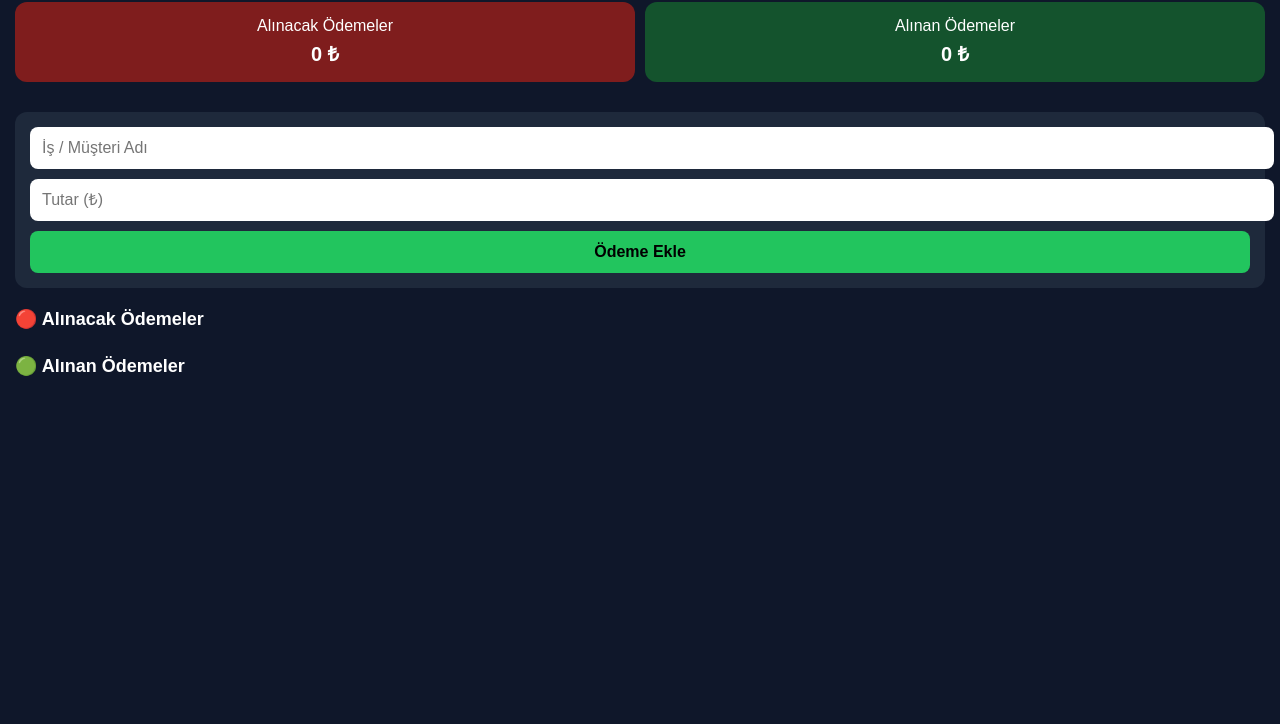
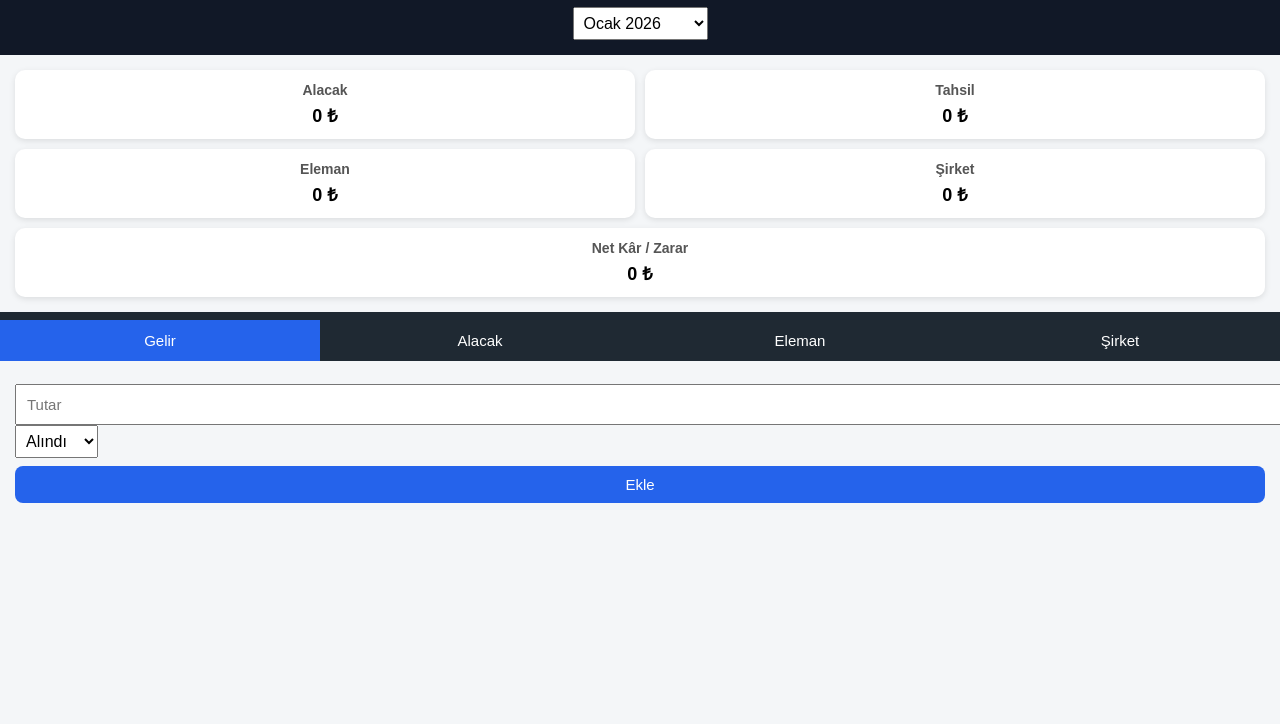
Before and after one commit to avmedya4-bit/av-media-muhasebe, a plain HTML site: page index.html in a window 1280 px wide. Shown: the part 76-800 px from the top of the page. Drawn offline with Linux system fonts and the light colour scheme.

Commit message:
Update index.html

```diff
--- a/index.html
+++ b/index.html
@@ -3,217 +3,245 @@
 <head>
 <meta charset="UTF-8">
 <meta name="viewport" content="width=device-width, initial-scale=1.0">
-<title>AV Media Ödeme Takip</title>
+<title>Ödeme Takip Sistemi</title>
 
 <style>
 body {
   margin: 0;
   font-family: Arial, sans-serif;
-  background: #0f172a;
-  color: #fff;
+  background: #f4f6f8;
 }
 
 header {
-  background: linear-gradient(135deg, #2563eb, #1e40af);
-  padding: 20px;
+  background: #111827;
+  color: #fff;
+  padding: 15px;
   text-align: center;
-  font-size: 20px;
-  font-weight: bold;
 }
 
-.totals {
-  display: flex;
+.month {
+  margin-top: 10px;
+}
+
+select {
+  padding: 6px;
+  font-size: 16px;
+}
+
+.summary {
+  display: grid;
+  grid-template-columns: repeat(2,1fr);
   gap: 10px;
   padding: 15px;
 }
 
-.total-box {
-  flex: 1;
-  padding: 15px;
-  border-radius: 12px;
+.box {
+  background: white;
+  padding: 12px;
+  border-radius: 10px;
   text-align: center;
+  box-shadow: 0 2px 6px rgba(0,0,0,.1);
 }
 
-.total-box.red { background: #7f1d1d; }
-.total-box.green { background: #14532d; }
+.box h3 {
+  margin: 0;
+  font-size: 14px;
+  color: #555;
+}
 
-.total-box span {
-  display: block;
-  margin-top: 5px;
-  font-size: 20px;
+.box p {
+  margin: 5px 0 0;
+  font-size: 18px;
   font-weight: bold;
 }
 
-.container { padding: 15px; }
-
-.add-box {
-  background: #1e293b;
-  padding: 15px;
-  border-radius: 12px;
-  margin-bottom: 20px;
+.tabs {
+  display: flex;
+  background: #1f2933;
 }
 
-.add-box input {
-  width: 100%;
+.tabs button {
+  flex: 1;
   padding: 12px;
-  margin-bottom: 10px;
-  border-radius: 8px;
+  background: none;
   border: none;
-  font-size: 16px;
+  color: #fff;
+  font-size: 15px;
 }
 
-.add-box button {
+.tabs button.active {
+  background: #2563eb;
+}
+
+.tab {
+  display: none;
+  padding: 15px;
+}
+
+.tab.active {
+  display: block;
+}
+
+input, button {
   width: 100%;
-  padding: 12px;
+  padding: 10px;
+  margin-top: 8px;
+  font-size: 15px;
+}
+
+button.add {
+  background: #2563eb;
+  color: white;
   border: none;
   border-radius: 8px;
-  background: #22c55e;
-  font-size: 16px;
-  font-weight: bold;
 }
 
-.section { margin-bottom: 25px; }
-.section h2 { font-size: 18px; }
-
-.card {
-  background: #1e293b;
-  padding: 12px;
-  border-radius: 10px;
-  margin-bottom: 10px;
+.list {
+  margin-top: 10px;
 }
 
-.card.red { border-left: 5px solid #ef4444; }
-.card.green { border-left: 5px solid #22c55e; }
-
-.actions {
+.item {
+  background: white;
+  padding: 8px;
+  border-radius: 6px;
+  margin-bottom: 6px;
   display: flex;
-  gap: 10px;
-  margin-top: 8px;
+  justify-content: space-between;
 }
-
-.actions button {
-  flex: 1;
-  padding: 8px;
-  border-radius: 8px;
-  border: none;
-}
-
-.pay-btn { background: #22c55e; }
-.delete-btn { background: #ef4444; color: #fff; }
 </style>
 </head>
 
 <body>
 
-<header>AV MEDIA – ÖDEME TAKİP</header>
+<header>
+  <h2>Ödeme Takip</h2>
+  <div class="month">
+    <select id="month"></select>
+  </div>
+</header>
 
-<div class="totals">
-  <div class="total-box red">
-    Alınacak Ödemeler
-    <span id="pendingTotal">0 ₺</span>
-  </div>
-  <div class="total-box green">
-    Alınan Ödemeler
-    <span id="paidTotal">0 ₺</span>
+<div class="summary">
+  <div class="box"><h3>Alacak</h3><p id="alacak">0 ₺</p></div>
+  <div class="box"><h3>Tahsil</h3><p id="tahsil">0 ₺</p></div>
+  <div class="box"><h3>Eleman</h3><p id="eleman">0 ₺</p></div>
+  <div class="box"><h3>Şirket</h3><p id="sirket">0 ₺</p></div>
+  <div class="box" style="grid-column: span 2;">
+    <h3>Net Kâr / Zarar</h3>
+    <p id="kar">0 ₺</p>
   </div>
 </div>
 
-<div class="container">
+<div class="tabs">
+  <button onclick="openTab(0)" class="active">Gelir</button>
+  <button onclick="openTab(1)">Alacak</button>
+  <button onclick="openTab(2)">Eleman</button>
+  <button onclick="openTab(3)">Şirket</button>
+</div>
 
-  <div class="add-box">
-    <input type="text" id="name" placeholder="İş / Müşteri Adı">
-    <input type="number" id="amount" placeholder="Tutar (₺)">
-    <button onclick="addPayment()">Ödeme Ekle</button>
-  </div>
+<div class="tab active">
+  <input id="gelirTutar" placeholder="Tutar">
+  <select id="gelirDurum">
+    <option value="alindi">Alındı</option>
+    <option value="alacak">Alacak</option>
+  </select>
+  <button class="add" onclick="ekle('gelir')">Ekle</button>
+  <div class="list" id="gelirList"></div>
+</div>
 
-  <div class="section">
-    <h2>🔴 Alınacak Ödemeler</h2>
-    <div id="pending"></div>
-  </div>
+<div class="tab">
+  <input id="alacakTutar" placeholder="Alacak Tutarı">
+  <button class="add" onclick="ekle('alacak')">Ekle</button>
+  <div class="list" id="alacakList"></div>
+</div>
 
-  <div class="section">
-    <h2>🟢 Alınan Ödemeler</h2>
-    <div id="paid"></div>
-  </div>
+<div class="tab">
+  <input id="elemanAd" placeholder="Eleman Adı">
+  <input id="elemanTutar" placeholder="Tutar">
+  <button class="add" onclick="ekle('eleman')">Ekle</button>
+  <div class="list" id="elemanList"></div>
+</div>
 
+<div class="tab">
+  <input id="sirketAciklama" placeholder="Açıklama (Yakıt, Kira...)">
+  <input id="sirketTutar" placeholder="Tutar">
+  <button class="add" onclick="ekle('sirket')">Ekle</button>
+  <div class="list" id="sirketList"></div>
 </div>
 
 <script>
-let payments = JSON.parse(localStorage.getItem("avmedia_payments")) || [];
+const monthSel = document.getElementById("month");
+const now = new Date();
+for(let i=0;i<12;i++){
+  const d = new Date(now.getFullYear(), i);
+  monthSel.innerHTML += `<option value="${d.getFullYear()}-${i}">${d.toLocaleString('tr',{month:'long'})} ${d.getFullYear()}</option>`;
+}
+monthSel.value = `${now.getFullYear()}-${now.getMonth()}`;
+monthSel.onchange = load;
 
-function save() {
-  localStorage.setItem("avmedia_payments", JSON.stringify(payments));
+function key(t){ return t+"_"+monthSel.value }
+
+function ekle(t){
+  let data = JSON.parse(localStorage.getItem(key(t))||"[]");
+  let tutar = 0, text = "";
+
+  if(t==="gelir"){
+    tutar = +gelirTutar.value;
+    text = gelirDurum.value;
+  }
+  if(t==="alacak"){ tutar = +alacakTutar.value }
+  if(t==="eleman"){ tutar = +elemanTutar.value; text = elemanAd.value }
+  if(t==="sirket"){ tutar = +sirketTutar.value; text = sirketAciklama.value }
+
+  if(!tutar) return;
+  data.push({tutar,text});
+  localStorage.setItem(key(t),JSON.stringify(data));
+  load();
 }
 
-function updateTotals() {
-  let pending = 0;
-  let paid = 0;
+function load(){
+  let tahsil=0, alacak=0, eleman=0, sirket=0;
 
-  payments.forEach(p => {
-    if (p.paid) paid += p.amount;
-    else pending += p.amount;
+  document.querySelectorAll(".list").forEach(l=>l.innerHTML="");
+
+  JSON.parse(localStorage.getItem(key("gelir"))||"[]").forEach(i=>{
+    if(i.text==="alindi") tahsil+=i.tutar;
+    else alacak+=i.tutar;
+    gelirList.innerHTML+=`<div class="item">${i.tutar} ₺</div>`;
   });
 
-  document.getElementById("pendingTotal").innerText = pending + " ₺";
-  document.getElementById("paidTotal").innerText = paid + " ₺";
+  JSON.parse(localStorage.getItem(key("alacak"))||"[]").forEach(i=>{
+    alacak+=i.tutar;
+    alacakList.innerHTML+=`<div class="item">${i.tutar} ₺</div>`;
+  });
+
+  JSON.parse(localStorage.getItem(key("eleman"))||"[]").forEach(i=>{
+    eleman+=i.tutar;
+    elemanList.innerHTML+=`<div class="item">${i.text} - ${i.tutar} ₺</div>`;
+  });
+
+  JSON.parse(localStorage.getItem(key("sirket"))||"[]").forEach(i=>{
+    sirket+=i.tutar;
+    sirketList.innerHTML+=`<div class="item">${i.text} - ${i.tutar} ₺</div>`;
+  });
+
+  alacakEl.innerText = alacak+" ₺";
+  tahsilEl.innerText = tahsil+" ₺";
+  elemanEl.innerText = eleman+" ₺";
+  sirketEl.innerText = sirket+" ₺";
+  kar.innerText = (tahsil-eleman-sirket)+" ₺";
 }
 
-function render() {
-  document.getElementById("pending").innerHTML = "";
-  document.getElementById("paid").innerHTML = "";
+const alacakEl = document.getElementById("alacak");
+const tahsilEl = document.getElementById("tahsil");
+const elemanEl = document.getElementById("eleman");
+const sirketEl = document.getElementById("sirket");
 
-  payments.forEach((p, i) => {
-    const card = document.createElement("div");
-    card.className = "card " + (p.paid ? "green" : "red");
-
-    card.innerHTML = `
-      <strong>${p.name}</strong>
-      <span>${p.amount} ₺</span>
-      <div class="actions">
-        ${p.paid ? "" : "<button class='pay-btn'>Ödeme Alındı</button>"}
-        <button class="delete-btn">Sil</button>
-      </div>
-    `;
-
-    if (!p.paid) {
-      card.querySelector(".pay-btn").onclick = () => {
-        p.paid = true;
-        save();
-        render();
-      };
-      document.getElementById("pending").appendChild(card);
-    } else {
-      document.getElementById("paid").appendChild(card);
-    }
-
-    card.querySelector(".delete-btn").onclick = () => {
-      payments.splice(i, 1);
-      save();
-      render();
-    };
-  });
-
-  updateTotals();
+function openTab(i){
+  document.querySelectorAll(".tab").forEach((t,j)=>t.classList.toggle("active",i===j));
+  document.querySelectorAll(".tabs button").forEach((b,j)=>b.classList.toggle("active",i===j));
 }
 
-function addPayment() {
-  const name = document.getElementById("name").value;
-  const amount = parseInt(document.getElementById("amount").value);
-
-  if (!name || !amount) {
-    alert("İsim ve tutar gir kanka 😄");
-    return;
-  }
-
-  payments.push({ name, amount, paid: false });
-  save();
-  render();
-
-  document.getElementById("name").value = "";
-  document.getElementById("amount").value = "";
-}
-
-render();
+load();
 </script>
 
 </body>
```
